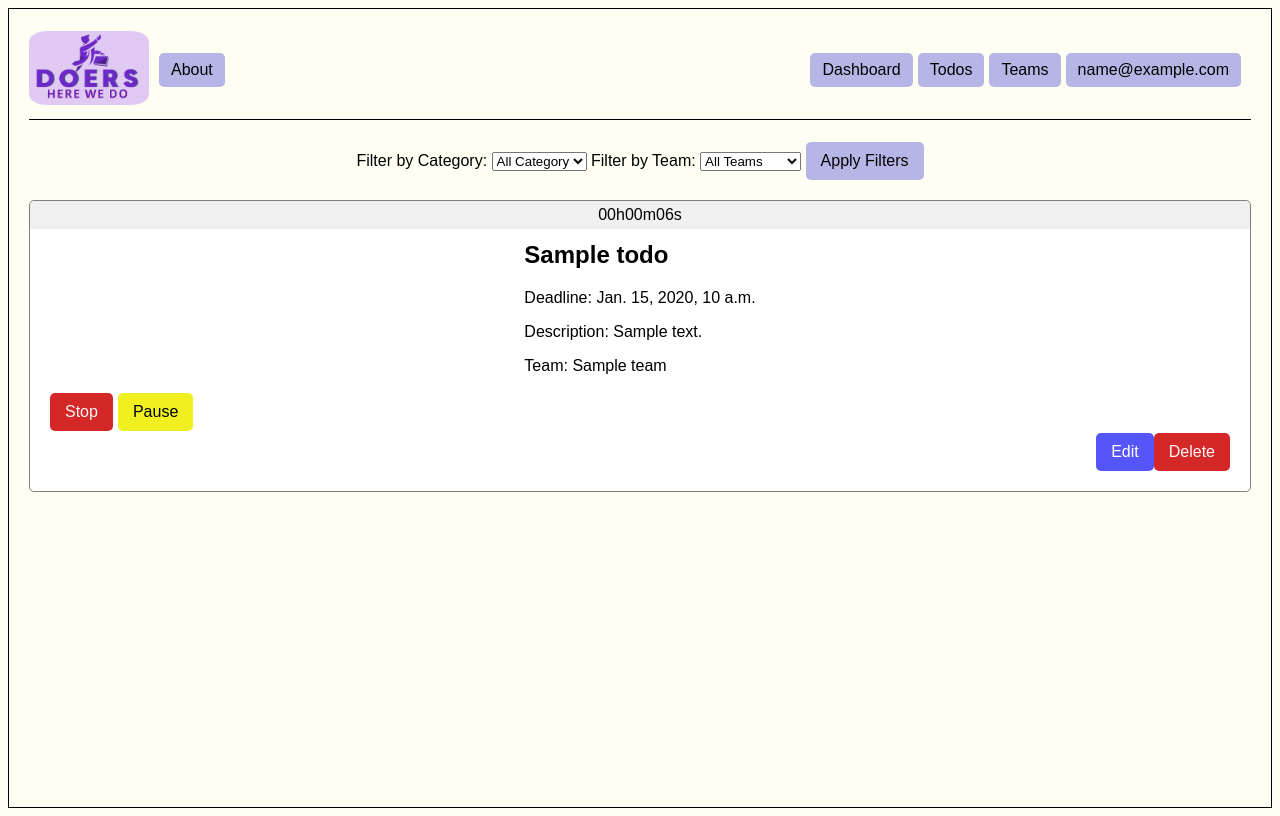
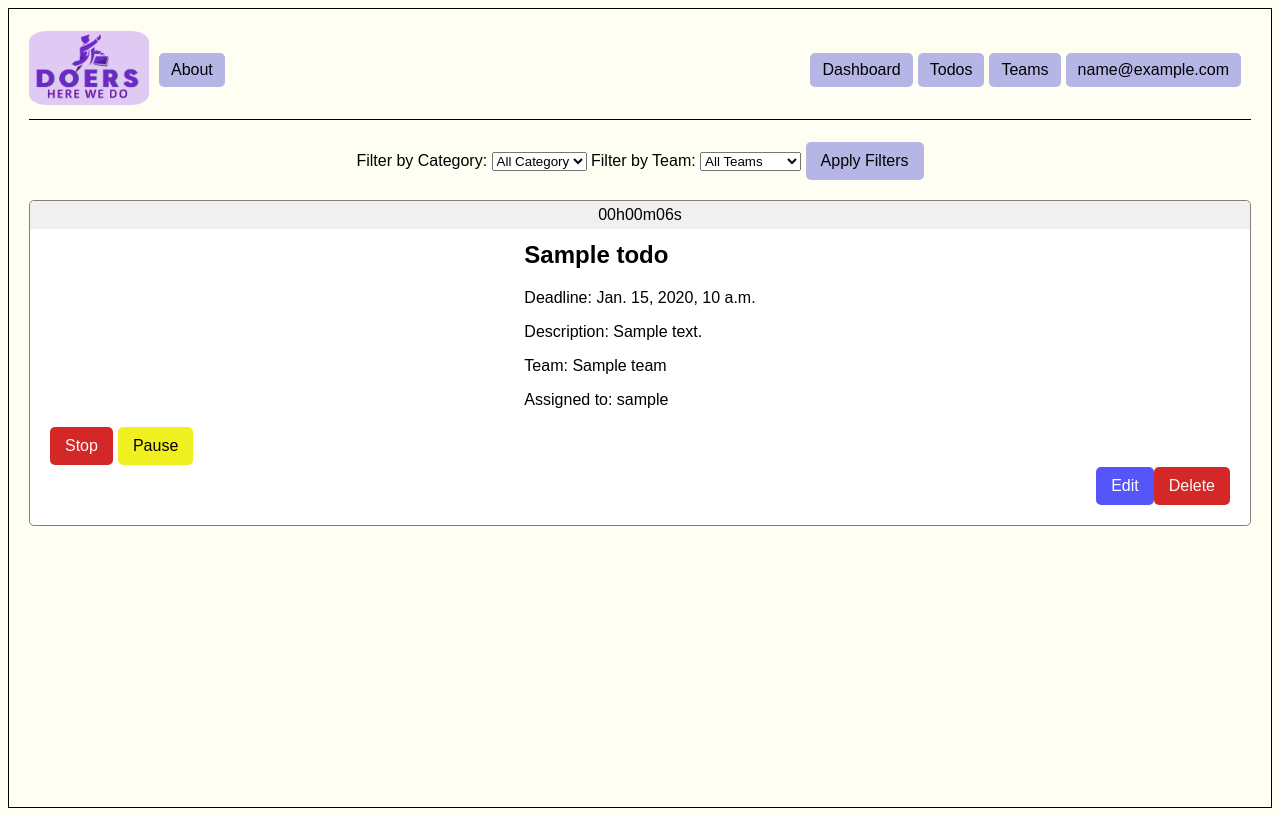
Before and after one commit to yuriihehed/doers-todo-app, a Django app: page /dashboard/ in a window 1280 px wide. Run offline with Django 5.2, Linux system fonts and the light colour scheme; a user stored in the database is signed in; tables that the repository leaves empty hold one stand-in row (values such as "Sample post"); parts of the project's set-up code (start-up, migrations or seed data) failed here and were passed over.

Commit message:
added assgin on todo dashboard

```diff
--- a/backEnd/myproject/todos/templates/dashboardPage/dashboard.html
+++ b/backEnd/myproject/todos/templates/dashboardPage/dashboard.html
@@ -232,6 +232,7 @@
             <p>Deadline: {{ todo.deadline }}</p>  <!-- Display the deadline -->
             <p>Description: {{ todo.description }}</p>
             <p>Team: {% if todo.team %}{{ todo.team.name }}{% else %}No team assigned{% endif %}</p>
+            <p>Assigned to: {% if todo.assigned_user %}{{ todo.assigned_user.username }}{% else %}No one assigned{% endif %}</p>
         </div>
         <div class="todo-buttons">
             <div class="left">
--- a/backEnd/myproject/todos/templates/teamCreation.html
+++ b/backEnd/myproject/todos/templates/teamCreation.html
@@ -140,6 +140,7 @@
                     <div id="duplicate-email-error" class="error-message" style="display: none;">This email is already in the team.</div>
                 </div>
 
+
                 <div class="d-flex justify-content-end">
                     <a href="/teams_list" class="btn btn-danger me-3">Cancel</a>
                     <button type="submit" class="btn button_logoPurple me-3">Save</button>
```
